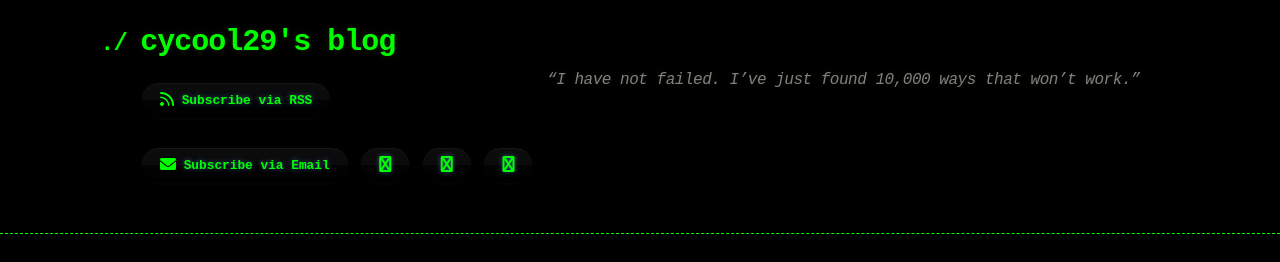
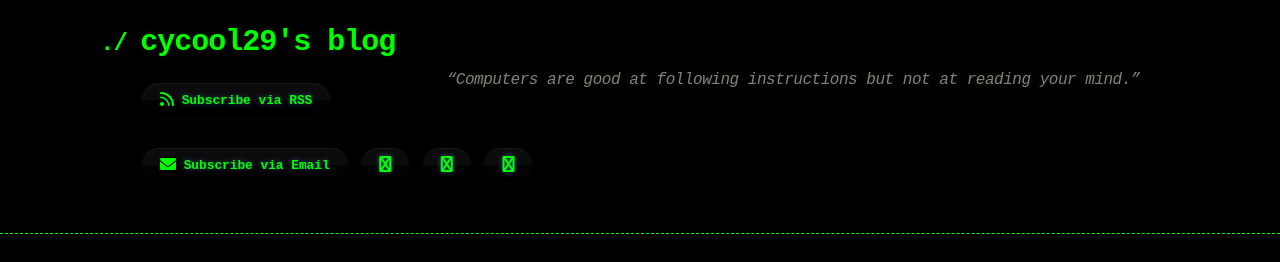
Before and after one commit to cycool29/cycool29.github.io, a Jekyll site: the page built from index.md, in a window 1280 px wide and 900 px high. Shown: the top 262 px of the window. Built offline with Jekyll 4.4.1, drawn with Linux system fonts in a browser that asks for light colours; a style sheet for code colours, icons or effects is not loaded.

Commit message:
Update quotes

```diff
--- a/_config.yml
+++ b/_config.yml
@@ -1,5 +1,5 @@
 title: cycool29's blog
-description: "“I have not failed. I’ve just found 10,000 ways that won’t work.” "
+description: "“Computers are good at following instructions but not at reading your mind.” "
 bio: A high school student. Intermediate in Python, Git, Bash. Learning JavaScript. He/Him. "
 author: cycool29
 url: https://cycool29.github.io
```
